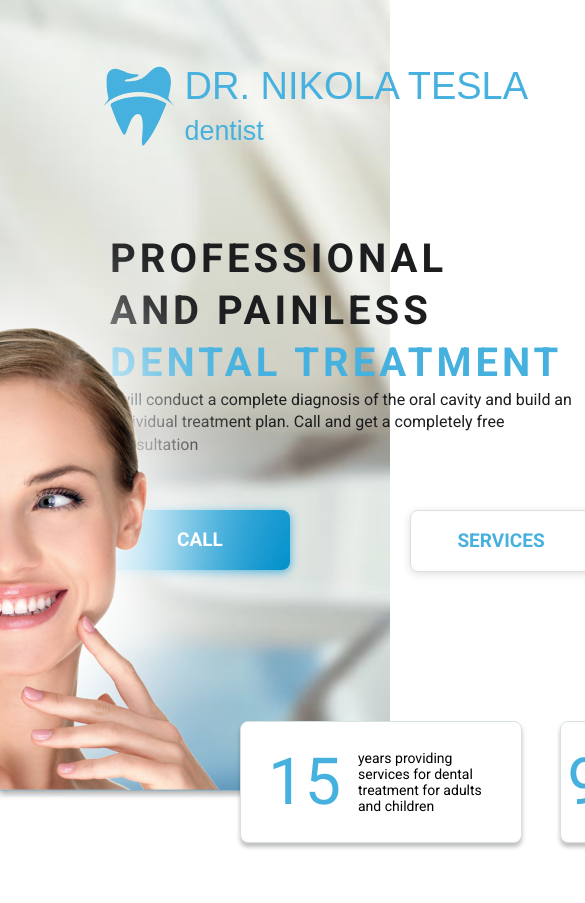
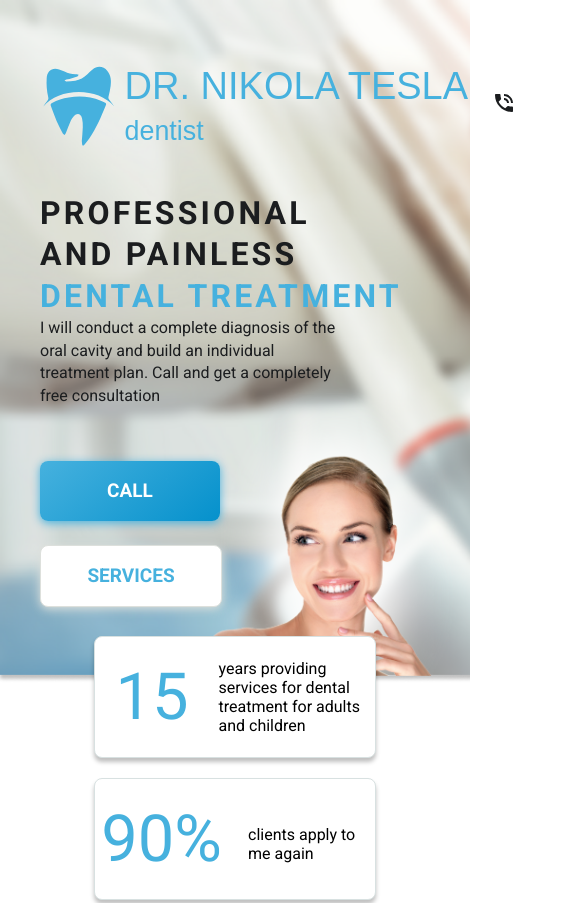
Before and after one commit to annandrievska/Dr.-Tesla-Landing-Page-, a plain HTML site: page index.html in a window 390 px wide. Shown: the top 903 px of the page, 585 px wide, since content can reach past the window. Drawn offline with Linux system fonts and the light colour scheme; a web font is replaced by a local one.

Commit message:
adaptive added vs commit

```diff
--- a/index.html
+++ b/index.html
@@ -85,6 +85,11 @@
           <br>
           <br>
           <br>
+
+          <picture class="main__lady">
+          <img class="img-lady" src="./img/lady.png" alt="lady">
+          </picture>
+        </main>
         <div class="main__block">
           <div class="main__block block">
              <div class="block__number1">15</div>
@@ -100,10 +105,6 @@
              <div class="block__number3">12</div>
               <div class="block__text3">months warranty for the services provided</div>
           </div>
-          <picture class="main__lady">
-          <img src="./img/lady.png" alt="lady">
-          </picture>
-        </main>
      </div>
      <div class="second__screen">
         <main class="main-second">
--- a/styles/styles.css
+++ b/styles/styles.css
@@ -36,34 +36,80 @@ body, div, p {
   }
 
 .first_screen {
-    background-image: url(/img/background.jpg);
+    background-image: url(/img/бекгргд.png);
     background-size: cover;
     background-repeat: no-repeat;
-    height: 800px;
+    max-width: 100%;
+    padding: 60px 40px 0 40px;
+    width: 100vw;
+    height: 623px;
+}
+@media (max-width: 480px) {
+    .first_screen {
+        background-image: url(/img/бекгргд.png);
+        background-size: cover;
+        background-repeat: no-repeat;
+        max-width: 100%;
+        padding: 60px 40px 0 40px;
+        margin-bottom: 500px;
+        /* width: 100vw;
+        height: 623px; */
+    }
 }
 
 .header {
     display: flex;
     align-items: center;
     justify-content: space-between;
-    /* padding: 10px; */
-    /* margin: 0 auto; */
-    max-width: 1150px;
-    width: 1080px;
+    margin: 0 auto;
+    max-width: 1180px;
+    width: 1180px;
     height: 91px;
     flex-shrink: 0;
-    padding-top: 60px;
-    gap: 80px;
-    margin-left: 100px;
-    margin-right: 110px;
+}
 
+@media (max-width: 992px) {
+    .header {
+        display: flex;
+        align-items: center;
+        justify-content: space-between;
+        width: 883px;
+        height: 91px;
+        flex-shrink: 0;
+        /* padding-top: 60px; */
+        gap: 20px;
+        justify-content: space-between;
+        margin: 0;
+    }
+}
+@media (max-width: 480px) {
+    .header {
+        display: flex;
+        align-items: center;
+        justify-content: space-between;
+        /* margin: 0 auto; */
+        align-items: center;
+        width: 380px;
+        gap: 15px;
+    }
 }
 .container
 {
     margin: 0 auto;
-    max-width: 1150px;
-    width: 1150px;
-    padding: 30px 110px;
+    width: 1180px;
+    /* padding: 30px 110px; */
+}
+@media(max-width: 992px){
+    .container{
+        margin: 0 auto;
+        width: 880px;
+    }
+}
+@media(max-width: 480px){
+    .container{
+        margin: 0 auto;
+        /* width: 380px; */
+    }
 }
 
 .header__nav {
@@ -74,6 +120,19 @@ body, div, p {
     grid-template-columns: repeat(3, auto);
     gap: 80px;
   }
+
+@media (max-width: 992px) {
+    .header__nav ul {
+        display: grid;
+        grid-template-columns: repeat(3, auto);
+        gap: 40px;
+      }
+}
+@media (max-width: 480px) {
+    .header__nav ul {
+        display: none;
+      }
+}
   .nav__item {
     display: flex;
     align-items: center;
@@ -93,8 +152,19 @@ body, div, p {
     width: 77px;
     height: 23px;
     flex-shrink: 0;
-    padding-left: 23px;
+    /* padding-left: 23px; */
 }
+@media (max-width: 992px) {
+    .header__lang {
+        padding-left: 0;
+        }
+}
+@media (max-width: 480px) {
+    .header__lang {
+        display: none;
+        }
+}
+
 .header__langUA {
     color: #000;
     font-family: 'Roboto', sans-serif;
@@ -156,8 +226,14 @@ body, div, p {
 .number {
     width: 174px;
     height: 24px;
+    align-items: center;
     flex-shrink: 0;
-    align-items: center;
+
+}
+@media (max-width: 992px) {
+    .number {
+        width: auto;
+}
 }
 
 .header__number {
@@ -169,38 +245,31 @@ body, div, p {
     font-weight: 400;
     line-height: normal;
 }
-.main {
-    /* height: calc(100vh - 80px); */
-    max-width: 1150px;
-    /* padding-left: 90px; */
-    /* display: block; */
-    /* flex-direction: column; */
-    /* align-items: center; */
+
+@media (max-width: 992px) {
+    .header__number {
+        display: none;
+}
+}
 
 
-
-}
 .main__text__layout {
     display: flex;
     width: 530px;
     flex-direction: column;
     flex-shrink: 0;
 }
+@media (max-width: 480px) {
+    .main__text__layout {
+        display: flex;
+        width: 380px;
+        flex-direction: column;
+        flex-shrink: 0;
+        /* padding-top: 50px; */
+    }
+}
+
 .main__text1 {
-    /* font-size: 34px;
-    text-transform: uppercase;
-    white-space: pre-line;
-    font-weight: bold;
-    margin: 0 auto;
-    max-width: 1150px;
-    font-family: 'Roboto', sans-serif;
-    font-size: 40px;
-    font-style: normal;
-    font-weight: 700;
-    line-height: 130%;
-    letter-spacing: 4px;
-    margin-bottom: -35px; */
-
     white-space: pre-line;
     color: #1B1D1F;
     font-family: 'Roboto', sans-serif;
@@ -210,7 +279,16 @@ body, div, p {
     line-height: 130%;
     letter-spacing: 4px;
     text-transform: uppercase;
-
+}
+@media (max-width: 480px) {
+    .main__text1 {
+        font-family: 'Roboto', sans-serif;
+        font-size: 32px;
+        font-style: normal;
+        font-weight: 700;
+        line-height: 130%; /* 41.6px */
+        letter-spacing: 3.2px;
+    }
 }
 .main__text2 {
     font-size: 28px;
@@ -223,7 +301,16 @@ body, div, p {
     line-height: 130%;
     letter-spacing: 4px;
 }
-
+@media (max-width: 480px) {
+    .main__text2 {
+        font-family: 'Roboto', sans-serif;
+        font-size: 32px;
+        font-style: normal;
+        font-weight: 700;
+        line-height: 130%; /* 41.6px */
+        letter-spacing: 3.2px;
+    }
+}
 .main__text3 {
     display: flex;
     width: 464px;
@@ -236,11 +323,39 @@ body, div, p {
     font-weight: 400;
     line-height: 140%;
 }
+@media (max-width: 480px) {
+    .main__text3 {
+        width: 300px;
+        font-family: 'Roboto', sans-serif;
+        font-size: 16px;
+        font-style: normal;
+        font-weight: 400;
+        line-height: 140%; /* 22.4px */
+    }
+}
 .main__btn{
     /* padding: 10px 10px; */
     text-decoration: none;
     display: flex;
     gap: 120px;
+}
+
+@media (max-width: 992px) {
+    .main__btn{
+        /* padding: 10px 10px; */
+        text-decoration: none;
+        display: flex;
+        gap: 60px;
+    }
+}
+@media (max-width: 480px) {
+    .main__btn{
+        display: grid;
+        gap: 24px;
+        text-decoration: none;
+        /* display: flex; */
+
+    }
 }
 .btn1{
     /* border: solid 1px;
@@ -293,12 +408,30 @@ body, div, p {
 .main__block{
     text-align: center;
     display: grid;
-    grid-template-columns: 250px 250px 250px;
+    /* grid-template-columns: 250px 250px 250px; */
     gap: 70px;
-    margin-top: -85px;
+    /* width: 1180px; */
+    margin-top: -165px;
     justify-content: center;
+    grid-template-columns:repeat(3,  260px);
+    grid-template-rows: repeat(1,  122px);
 }
 
+@media (max-width:992px) {
+    .main__block{
+        text-align: center;
+        display: grid;
+        /* grid-template-columns: 250px 250px 250px; */
+        gap: 30px;
+        /* width: 880px; */
+        margin-top: -165px;
+        margin-right: 0;
+        justify-content: center;
+        align-items: center;
+        grid-template-columns:repeat(3,  260px);
+        grid-template-rows: repeat(1,  122px);
+    }
+}
 .block{
       /* margin: 0 auto;
       padding: 0;
@@ -323,6 +456,36 @@ body, div, p {
       justify-content: center;
       gap: 7px;
       align-items: center;
+
+
+}
+@media (max-width: 992px) {
+    .main__block{
+        /* display: grid; */
+        grid-template-columns:repeat(3,  260px);
+        grid-template-rows: repeat(1,  122px);
+        /* gap: 40px; */
+
+
+      }
+}
+
+
+@media (max-width: 480px) {
+    .main__block{
+        top: -40px;
+        justify-content: center;
+        /* display: grid; */
+        /* width: 380px; */
+        grid-template-columns:repeat(1,  360px);
+        grid-template-rows: repeat(3,  122px);
+        gap: 20px;
+        column-gap: 20px;
+        flex-shrink: 0;
+        align-items: center;
+        height: 120px;
+        align-self: stretch;
+      }
 }
 
 .block__number1{
@@ -423,8 +586,15 @@ body, div, p {
       text-align: left;
       width: 146px;
 
-
-
+}
+@media (max-width: 480px) {
+    .block__text1 {
+        font-family: 'Roboto', sans-serif;
+        font-size: 16px;
+        font-style: normal;
+        font-weight: 400;
+        line-height: normal;
+      }
 }
 
 .block__text2{
@@ -436,8 +606,18 @@ body, div, p {
       height: auto;
       margin-right: 0;
       white-space:normal;
-      padding: 10px;
-      padding-top: 23px;
+      padding-top: 10px;
+      justify-content: center;
+      /* padding-top: 23px; */
+}
+@media (max-width: 480px) {
+    .block__text2 {
+        font-family: 'Roboto', sans-serif;
+        font-size: 16px;
+        font-style: normal;
+        font-weight: 400;
+        line-height: normal;
+      }
 }
 
 .block__text3{
@@ -448,24 +628,59 @@ body, div, p {
       height: auto;
       margin-right: 0;
       white-space:normal;
-      padding: 23px  10px 25px 10px;
+      /* padding: 23px  10px 25px 10px; */
+}
+@media (max-width: 480px) {
+    .block__text3 {
+        font-family: 'Roboto', sans-serif;
+        font-size: 16px;
+        font-style: normal;
+        font-weight: 400;
+        line-height: normal;
+      }
 }
 
 .main__lady {
     position: absolute;
-    top: 159px;
+    top: 52px;
     right: 90px;
+}
+@media (max-width: 992px) {
+    .main__lady {
+        position: absolute;
+        width: 510px;
+        height: 463px;
+        flex-shrink: 0;
+        right: 70px;
+        /* padding-top: 65px; */
+    }
+}
+@media (max-width:480px) {
+    .img-lady {
+        height: 300px;
+        position: absolute;
+        right: -150px;
+        top: 324px;
+    }
 }
 .secondscr__text {
     gap: 5px;
 }
 .second__screen{
-    margin-top: 147px;
+    margin-top: 100px;
     height: 800px;
     width: 100vw;
-
     /* padding: 60px 40px 0 40px; */
     /* text-align: center; */
+}
+@media (max-width: 480px) {
+    .second__screen{
+        margin-top: 370px;
+        height: 800px;
+        width: 100vw;
+        /* padding: 60px 40px 0 40px; */
+        /* text-align: center; */
+    }
 }
 
 .title{
@@ -492,6 +707,13 @@ body, div, p {
     margin: 0 auto;
     text-align: center;
 }
+@media (max-width: 480px) {
+    .description{
+        width: 380px;
+        margin: 0 auto;
+        text-align: center;
+    }
+}
 .cards {
     padding-top: 16px;
     padding-bottom: 16px;
@@ -499,15 +721,19 @@ body, div, p {
     display: grid;
     grid-template-columns: repeat(3, 300px);
     grid-template-rows: repeat(2, 176px);
-    gap: 12px 40px;
+    /* gap: 12px 40px; */
     /* margin-bottom: 50px;
     padding: 40px; */
     justify-content: center;
-    align-items: center;
+    /* align-items: center; */
     border-radius: 12px;
     background: #A1C7D4;
     width: 1020px;
     flex-shrink: 0;
+    /* display: inline-flex; */
+    flex-direction: column;
+    align-items: flex-start;
+    gap: 12px 40px ;
 }
 @media (max-width:992px) {
     .cards {
@@ -523,8 +749,9 @@ body, div, p {
     border-radius: 12px;
     background: #A1C7D4;
     width: 1020px;
-    height: 396px;
+    /* height: 396px; */
     flex-shrink: 0;
+    width: 679px;
 }
 }
 
@@ -534,15 +761,13 @@ body, div, p {
     display: grid;
     grid-template-columns: repeat(1, 300px);
     grid-template-rows: repeat(6, 176px);
-    gap: 12px 40px;
-    /* margin-bottom: 50px;
-    padding: 40px; */
+    gap: 12px 40px 40px 0 40px;
     justify-content: center;
     align-items: center;
     border-radius: 12px;
     background: #A1C7D4;
-    width: 1020px;
-    height: 396px;
+    width: 380px;
+    height: 1150px;
     flex-shrink: 0;
 }
 }
@@ -641,11 +866,29 @@ body, div, p {
 
 .make{
     text-align: center;
+    font-family: 'Roboto', sans-serif;
+    font-size: 32px;
+    font-style: normal;
+    font-weight: 500;
+    line-height: 130%; /* 41.6px */
+    text-transform: uppercase;
+    color: #1B1D1F;
+    width: 763px;
+    margin: 0;
 }
 
 
 .fill{
     text-align: center;
+    color: #1B1D1F;
+    text-align: center;
+    font-family: Roboto;
+    font-size: 16px;
+    font-style: normal;
+    font-weight: 400;
+    line-height: 140%;
+    margin-bottom: 44px;
+    margin-top: 10px;
 }
 
 .input-form {
@@ -657,6 +900,7 @@ body, div, p {
   .input-wrapper {
     position: relative;
     margin-right: 50px;
+
   }
 
   .input-wrapper input {
@@ -665,7 +909,14 @@ body, div, p {
     background-color: #D9D9D9B5;
     border-radius: 8px;
     border: none;
-    padding-left: 69px;
+    /* padding-left: 69px; */
+    color: rgba(27, 29, 31, 0.51);
+    text-align: center;
+    font-family: Roboto;
+    font-size: 19px;
+    font-style: normal;
+    font-weight: 600;
+    line-height: 140%; /* 26.6px */
   }
 
 
```
Also changed, not shown: img/111.png (added), img/бекгргд.png (added). Lines whose indentation alone changed are shown as unchanged.
